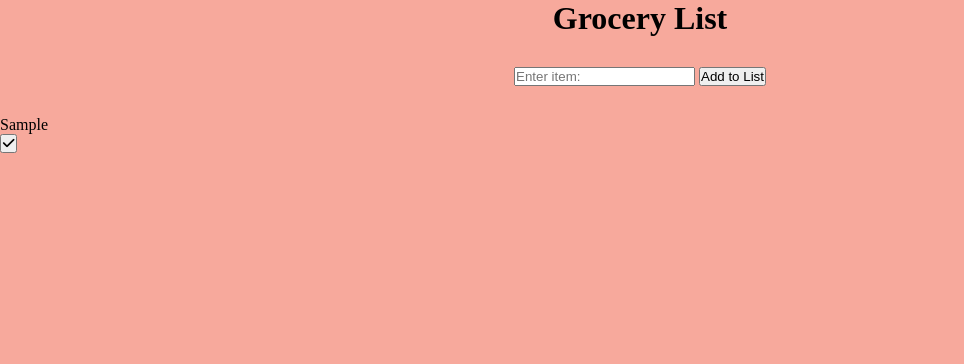
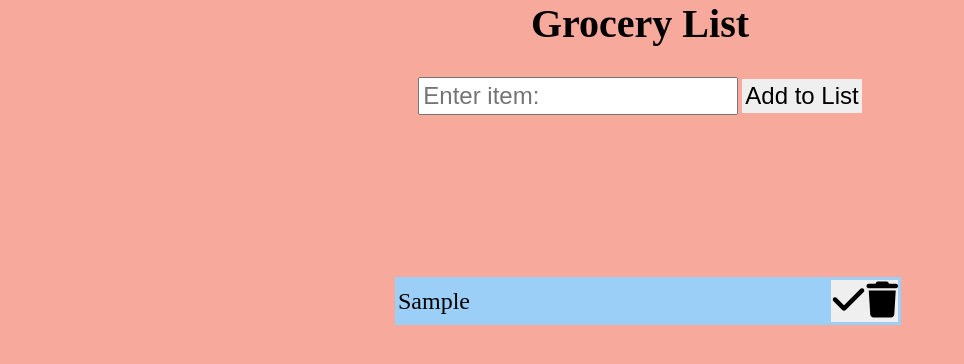
Before and after one commit to dylant135/Grocery-list, a plain HTML site: page index.html in a window 1280 px wide. Both pictures are taken after typing "Sample" into the empty fields and a click on the button "Add to List". Shown: the whole page, without its empty margins (0-964 px from the left). Drawn offline with Linux system fonts and the light colour scheme.

Commit message:
ran into lots of problems, but am learning. Feeling okay calling this done

```diff
--- a/index.html
+++ b/index.html
@@ -20,7 +20,7 @@
     </form>
 
     <div id="container">
-        <ul class="list">
+        <ul id="list">
 
         </ul>
     </div>
--- a/script.js
+++ b/script.js
@@ -1,10 +1,10 @@
 const itemInput = document.querySelector('#item-input');
 const submit = document.querySelector('#submit');
-const list = document.querySelector('.list');
+const list = document.querySelector('#list');
 
 //event listeners
 submit.addEventListener('click', add);
-
+list.addEventListener('click', checktrash);
 
 
 
@@ -24,8 +24,24 @@ function add(event) {
     check.classList.add('check');
     check.innerHTML = '<i class="fas fa-check"></i>';
     itemContainer.appendChild(check);
+    //delete button
+    const trash = document.createElement('button');
+    trash.classList.add('trash');
+    trash.innerHTML = '<i class="fas fa-trash"></i>';
+    itemContainer.appendChild(trash);
     //add item
     list.appendChild(itemContainer);
 
     itemInput.value = '';
 }
+
+function checktrash(e) {
+    const item = e.target;
+    if(item.classList[0] === 'trash') {
+        const del = item.parentElement;
+        del.remove();
+    } else if(item.classList[0] === 'check') {
+        const cha = item.parentElement;
+        cha.classList.add('checked');
+    }
+}
--- a/style.css
+++ b/style.css
@@ -8,6 +8,7 @@ body {
 
 h1 {
     text-align: center;
+    font-size: 2.5em;
 }
 
 form {
@@ -15,4 +16,76 @@ form {
     width: 500px;
     text-align: center;
     padding: 30px;
+    height: 20vh;
 }
+
+#submit {
+    font-size: 1.5em;
+    padding: 3px;
+}
+
+#submit:hover {
+    background-color: grey;
+}
+
+#item-input {
+    font-size: 1.5em;
+    padding: 3px;
+}
+
+#container {
+    width: 500px;
+    display: flex;
+    justify-content: space-between;
+    align-items: center;
+    flex-wrap: wrap;
+    margin: auto;
+    padding: 5px;
+}
+
+.item-container {
+    width: 500px;
+    list-style: none;
+    display: flex;
+    justify-content: space-around;
+    align-items: center;
+    font-size: 1.5em;
+    background-color: #9CCFF7;
+    margin: 5px;
+    padding: 3px;
+}
+
+.item {
+    flex: 1;
+    text-align: left;
+}
+
+.trash {
+    font-size: 1.5em;
+}
+.trash:hover {
+    background-color: grey;
+}
+.check {
+    font-size: 1.5em;
+}
+.check:hover {
+    background-color: green;
+}
+
+button {
+    border: none;
+}
+
+.fa-trash {
+    pointer-events: none;
+}
+
+.fa-check {
+    pointer-events: none;
+}
+
+.checked {
+    opacity: 0.5;
+    text-decoration: line-through;
+}
```
